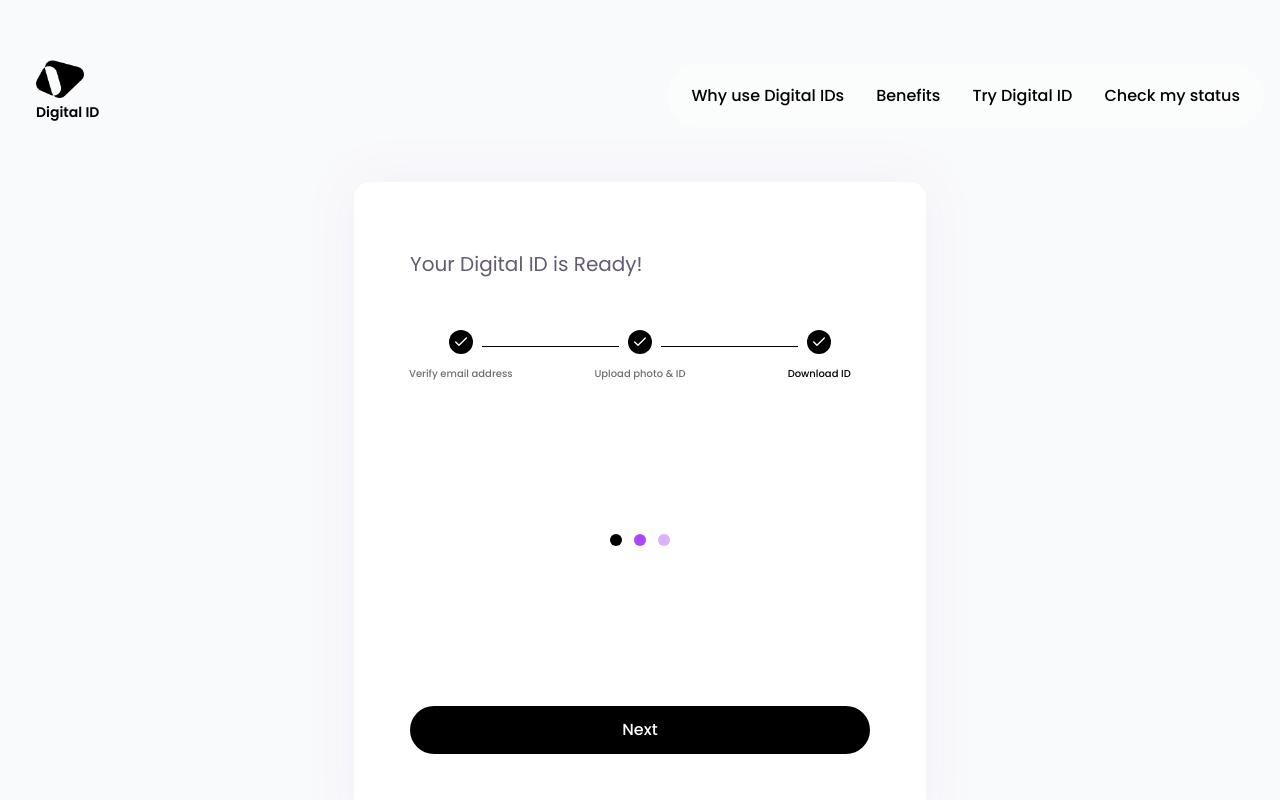
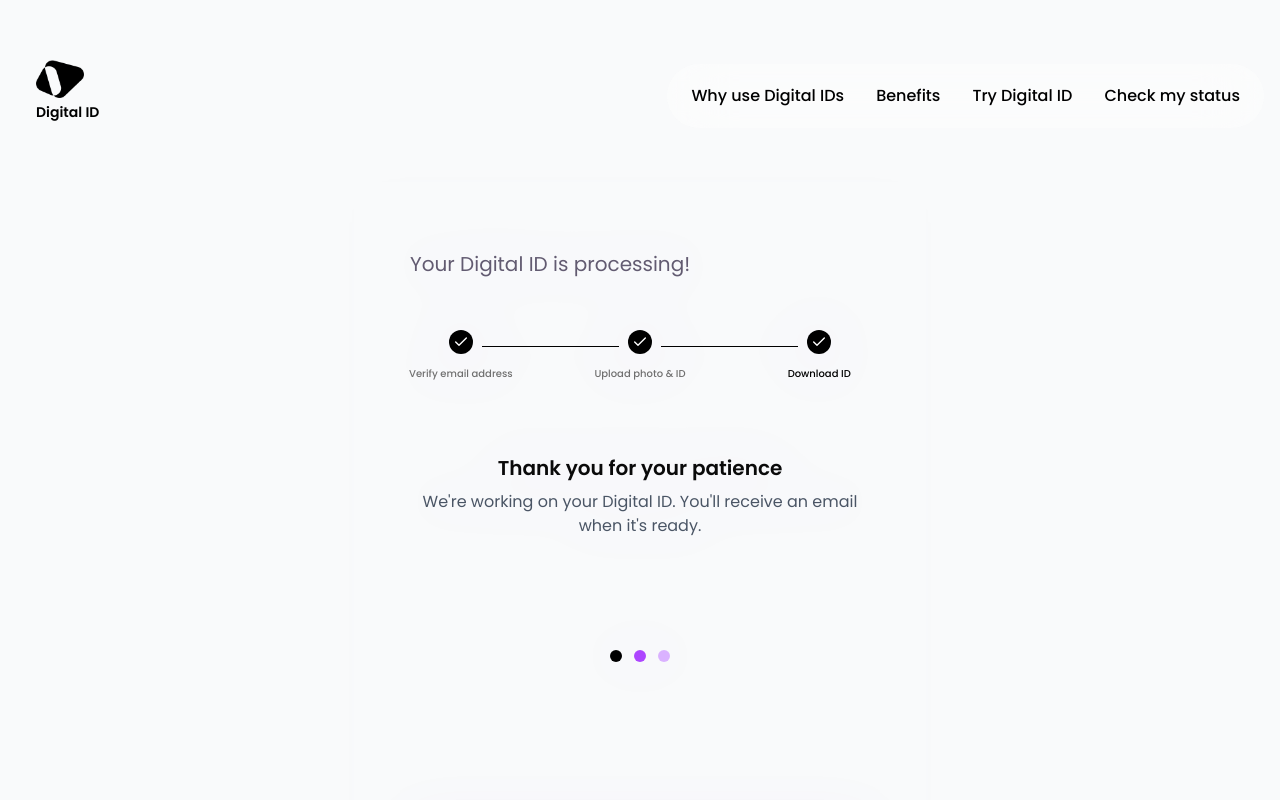
Before and after one commit to mpichardo305/digital-id, a Next.js app: page /onboarding/step-3 in a window 1280 px wide. Shown: the top 800 px of the page. Built offline with nearby package versions, Linux system fonts and the light colour scheme.

Commit message:
UI changes like pill alignment and bg-white/8 to onboarding pages

```diff
--- a/app/onboarding/step-2/page.tsx
+++ b/app/onboarding/step-2/page.tsx
@@ -193,7 +193,7 @@ export default function OnboardingStep2() {
         <div className="max-w-2xl mx-auto">
           {/* White Modal Container */}
           <div
-            className="bg-white p-8 md:p-12"
+            className="bg-white/8 p-8 md:p-12"
             style={{
               filter: "drop-shadow(0 0 25px rgba(147, 51, 234, 0.06))",
               maxWidth: "572px",
--- a/app/onboarding/step-3/page.tsx
+++ b/app/onboarding/step-3/page.tsx
@@ -13,7 +13,7 @@ export default function OnboardingStep3() {
       <div className="max-w-2xl mx-auto">
       {/* White Modal Container */}
           <div
-            className="bg-white p-8 md:p-12"
+            className="bg-white/8 p-8 md:p-12"
             style={{
               filter: "drop-shadow(0 0 25px rgba(147, 51, 234, 0.06))",
               maxWidth: "572px",
@@ -24,7 +24,7 @@ export default function OnboardingStep3() {
           >
             <div className="mx-auto max-w-[640px] px-2 pt-4">
               <h2 className="text-[#625B71] whitespace-nowrap text-xl leading-9">
-                Your Digital ID is Ready!
+                Your Digital ID is processing!
               </h2>
 
               {/* Horizontal Progress Steps */}
@@ -71,13 +71,19 @@ export default function OnboardingStep3() {
               </div>
 
               <div className="flex flex-col items-center space-y-8 py-6">
+              <div className="text-center">
+                    <h3 className="text-xl font-semibold mb-2">Thank you for your patience</h3>
+                    <p className="text-gray-600">
+                        We're working on your Digital ID. You'll receive an email when it's ready.
+                    </p>
+                </div>
                 <div className="flex items-center justify-center space-x-3 my-4 mt-20 mb-40">
                   <div className="w-3 h-3 bg-black rounded-full"></div>
                   <div className="w-3 h-3 bg-purple-500 rounded-full"></div>
                   <div className="w-3 h-3 bg-purple-300 rounded-full"></div>
                 </div>
                 <Button
-                  onClick={() => window.location.href = "/dashboard"}
+                  onClick={() => window.location.href = "/thank-you"}
                   className="w-full bg-black text-white py-6 text-base font-medium rounded-full hover:bg-gray-800 transition-colors"
                 >
                   Next
--- a/app/page.tsx
+++ b/app/page.tsx
@@ -37,7 +37,7 @@ export default function HomePage() {
         email: email,
         options: {
           // This tells Supabase where to redirect after verification
-          emailRedirectTo: `${process.env.NEXT_PUBLIC_APP_URL || window.location.origin}/auth/callback?next=/onboarding/step-2`,
+          emailRedirectTo: `${window.location.origin}/auth/callback?next=/onboarding/step-2`,
           shouldCreateUser: true, // Creates user if doesn't exist
         }
       })
@@ -86,7 +86,7 @@ export default function HomePage() {
                 }}
               >
                 {/* Step 1 - Clickable */}
-                <div className="bg-white backdrop-blur-sm rounded-full flex items-center gap-4 px-5 md:px-6 w-full max-w-[350px] md:w-[468px] h-14 md:h-16">
+                <div className="bg-white backdrop-blur-sm rounded-full flex items-center gap-4 px-5 md:px-6 w-full max-w-[380px] md:max-w-[500px] h-14 md:h-16">
                   <div className="flex items-center space-x-4">
                     <div className="w-8 h-8 bg-black rounded-full flex items-center justify-center flex-shrink-0">
                       <Mail className="w-4 h-4 text-white" />
@@ -103,7 +103,7 @@ export default function HomePage() {
                 </div>
 
                 {/* Step 2 - Plain styling */}
-                <div className="bg-white backdrop-blur-sm rounded-full flex items-center gap-4 px-5 md:px-6 w-full max-w-[350px] md:w-[468px] h-14 md:h-16">
+                <div className="bg-white backdrop-blur-sm rounded-full flex items-center gap-4 px-5 md:px-6 w-full max-w-[380px] md:max-w-[500px] h-14 md:h-16">
                   <div className="flex items-center space-x-4">
                     <div className="w-8 h-8 bg-black rounded-full flex items-center justify-center flex-shrink-0">
                       <Download className="w-4 h-4 text-white" />
@@ -117,7 +117,7 @@ export default function HomePage() {
                 </div>
 
                 {/* Step 3 - Plain text */}
-                <div className="bg-white backdrop-blur-sm rounded-full flex items-center gap-4 px-5 md:px-6 w-full max-w-[350px] md:w-[468px] h-14 md:h-16">
+                <div className="bg-white backdrop-blur-sm rounded-full flex items-center gap-4 px-5 md:px-6 w-full max-w-[380px] md:max-w-[500px] h-14 md:h-16">
                   <div className="flex items-center space-x-4">
                     <div className="w-8 h-8 bg-black rounded-full flex items-center justify-center flex-shrink-0">
                       <User className="w-4 h-4 text-white" />
```
